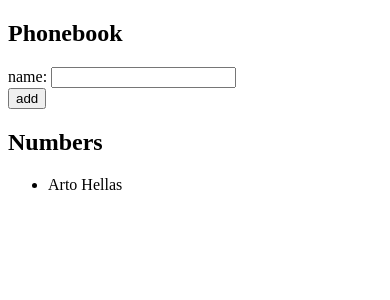
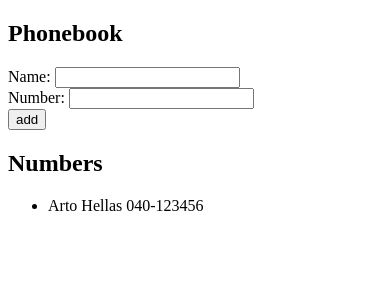
Before and after one commit to korelsiete/fullstackopen, a React (Vite) app in the folder part2/phoneBook/: page / in a window 390 px wide. Shown: the top 300 px of the page. Built offline with nearby package versions, Linux system fonts and the light colour scheme.

Commit message:
2.8 phoneBook

```diff
--- a/part2/phoneBook/src/App.jsx
+++ b/part2/phoneBook/src/App.jsx
@@ -1,8 +1,11 @@
 import { useState } from "react";
 
 const App = () => {
-  const [persons, setPersons] = useState([{ name: "Arto Hellas" }]);
+  const [persons, setPersons] = useState([
+    { name: "Arto Hellas", number: "040-123456" },
+  ]);
   const [newName, setNewName] = useState("");
+  const [newNumber, setNewNumber] = useState("");
 
   const verifyName = (name) => {
     return persons.some(
@@ -10,25 +13,45 @@ const App = () => {
     );
   };
 
+  const cleanNumber = (number) => {
+    return number
+      .replace(/[^\d+]/g, " ")
+      .split(/\s+/)
+      .join(" ")
+      .trim();
+  };
+
   const handleSubmit = (event) => {
     event.preventDefault();
 
-    const trimmedName = newName.trim();
-    if (trimmedName === "") return;
+    const cleanedName = newName.trim();
+    const cleanedNumber = cleanNumber(newNumber);
 
-    if (verifyName(trimmedName)) {
-      alert(`${trimmedName} is already added to phonebook`);
+    if (cleanedName === "") return;
+
+    if (cleanedNumber.length < 7) {
+      alert("Phone number must be at least 7 digits long");
       return;
     }
 
-    const newPerson = { name: trimmedName };
+    if (verifyName(cleanedName)) {
+      alert(`${cleanedName} is already added to phonebook`);
+      return;
+    }
+
+    const newPerson = { name: cleanedName, number: cleanedNumber };
 
     setPersons(persons.concat(newPerson));
     setNewName("");
+    setNewNumber("");
   };
 
   const handleChangeName = (event) => {
     setNewName(event.target.value);
+  };
+
+  const handleChangeNumber = (event) => {
+    setNewNumber(event.target.value);
   };
 
   return (
@@ -36,8 +59,23 @@ const App = () => {
       <h2>Phonebook</h2>
       <form onSubmit={handleSubmit}>
         <div>
-          <label htmlFor="name">name: </label>
-          <input id="name" value={newName} onChange={handleChangeName} />
+          <label htmlFor="name">Name: </label>
+          <input
+            id="name"
+            value={newName}
+            onChange={handleChangeName}
+            required
+          />
+        </div>
+        <div>
+          <label htmlFor="phone">Number: </label>
+          <input
+            id="phone"
+            type="tel"
+            value={newNumber}
+            onChange={handleChangeNumber}
+            required
+          />
         </div>
         <div>
           <button>add</button>
@@ -46,7 +84,9 @@ const App = () => {
       <h2>Numbers</h2>
       <ul>
         {persons.map((person) => (
-          <li key={person.name}>{person.name}</li>
+          <li key={person.name}>
+            {person.name} {person.number}
+          </li>
         ))}
       </ul>
     </div>
```
Also changed, not shown: 1 other file (tests, documents, lock files or other folders).
